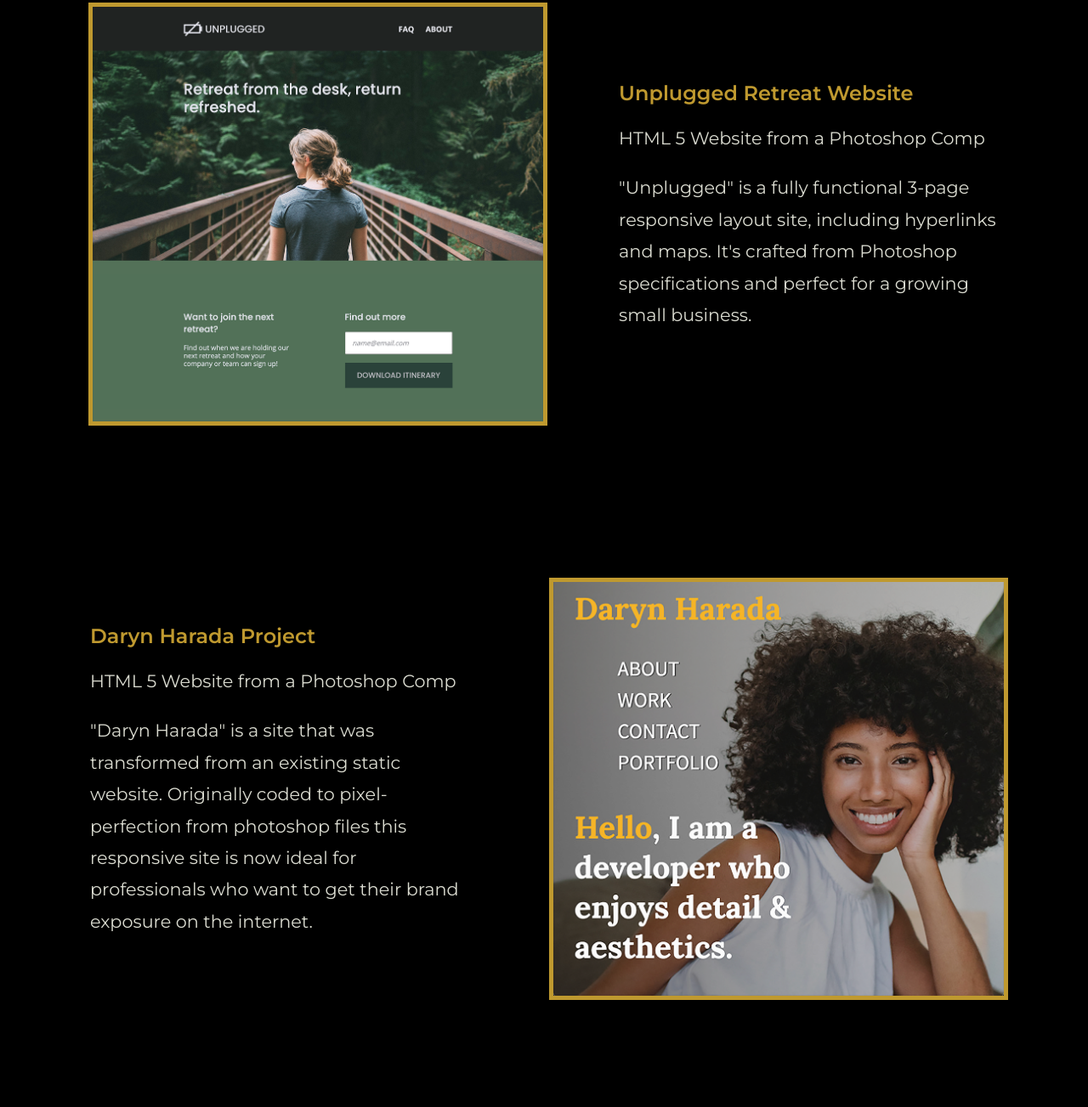
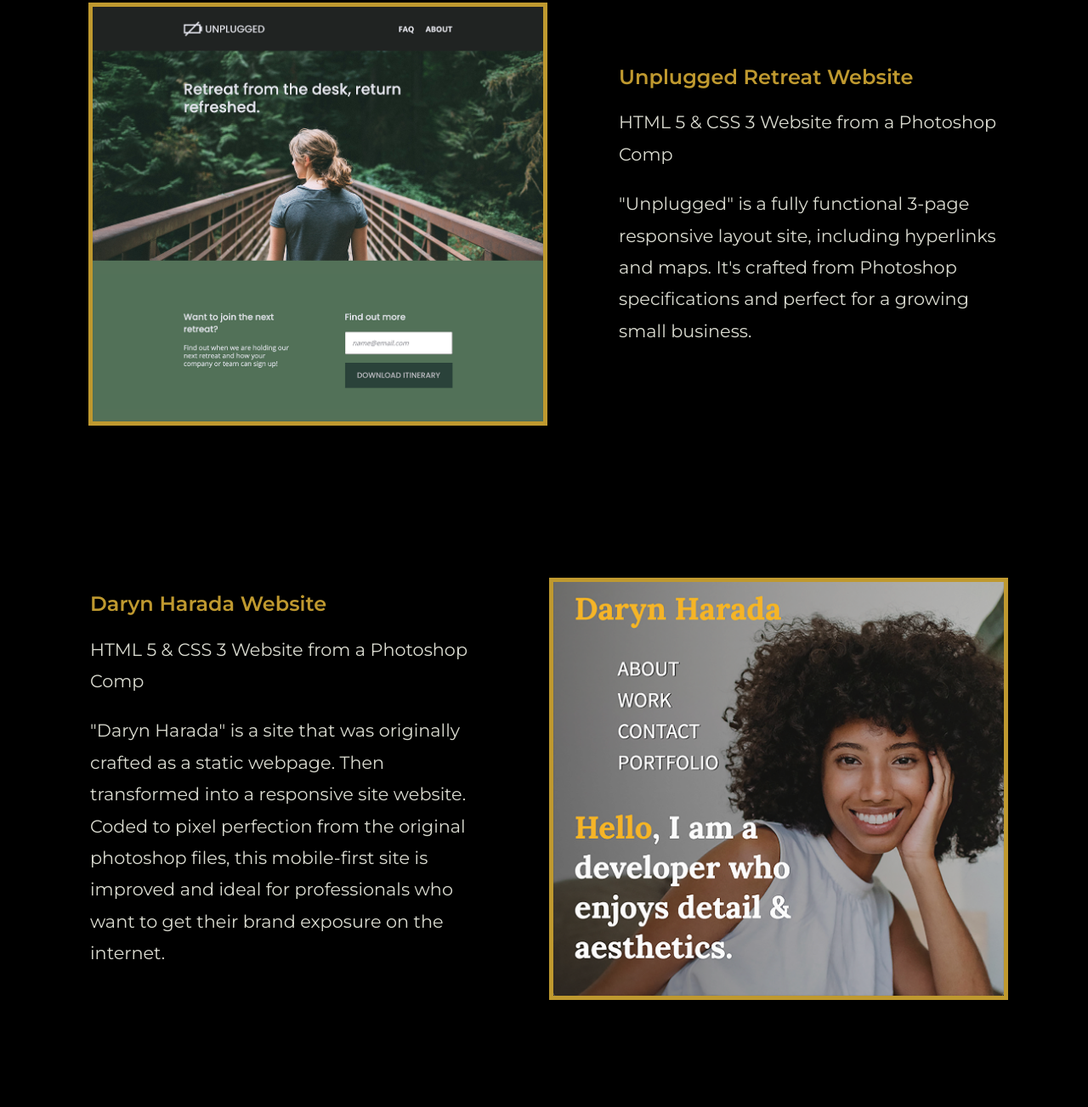
Before and after one commit to bettameta/reese-site, a website built with Parcel: page index.html in a window 1280 px wide. Shown: the part 2617-3920 px from the top of the page at 85% size. Built offline with nearby package versions, Linux system fonts and the light colour scheme.

Commit message:
Final spelling and grammar check in HTML.

```diff
--- a/index.html
+++ b/index.html
@@ -107,7 +107,7 @@
             <figure><a href="https://bettameta.github.io/unplugged-retreat/" target="_blank"><img src="img/reese-unplugged.jpg" alt = "unplugged-retreat-site"></a></figure>
               <div>
                 <h2><a href="https://bettameta.github.io/unplugged-retreat/" target="_blank">Unplugged Retreat Website</a></h2>
-                  <p>HTML 5 Website from a Photoshop Comp</p>
+                  <p>HTML 5 & CSS 3 Website from a Photoshop Comp</p>
                   <p>
                     "Unplugged" is a fully functional 3-page responsive layout site, including
                     hyperlinks and maps.  It's crafted from Photoshop specifications and perfect for a growing small business.
@@ -122,11 +122,11 @@
             <figure><a href="https://bettameta.github.io/responsive-jubilee/" target="_blank"><img src="img/reese-daryn-harada.png" alt = "daryn-harada"></a></figure>
             <div>
                 <h2><a href="https://bettameta.github.io/responsive-jubilee/"
-                target="_blank">Daryn Harada Project</a></h2>
-                  <p class="sub">HTML 5 Website from a Photoshop Comp</p>
+                target="_blank">Daryn Harada Website</a></h2>
+                  <p class="sub">HTML 5 & CSS 3 Website from a Photoshop Comp</p>
                     <p>
-                      "Daryn Harada" is a site that was transformed from an existing static website.
-                      Originally coded to pixel-perfection from photoshop files this responsive site is now
+                      "Daryn Harada" is a site that was originally crafted as a static webpage. Then transformed into a responsive site website.
+                      Coded to pixel perfection from the original photoshop files, this mobile-first site is improved and
                       ideal for professionals who want to get their brand exposure on the internet.
                     </p><br/>
               </div>
@@ -155,7 +155,7 @@
             <figure><a href="https://bettameta.github.io/oracle/" target="_blank"><img src="img/reese-oracle.jpg" alt = "magical-oracle"></a></figure>
             <div>
               <h2><a href="https://bettameta.github.io/oracle/" target="_blank">JavaScript Magic Oracle</a></h2>
-                <p class="sub">HTML CSS & JavaScript based on a Design Comp</p>
+                <p class="sub">HTML CSS & JavaScript Project</p>
                   <p>
                     "Magical Oracle" is an example of how entertaining coding can be.  Let's face it,
                     if you have gotten this far, why not take the time to ask the magic oracle a few
```
